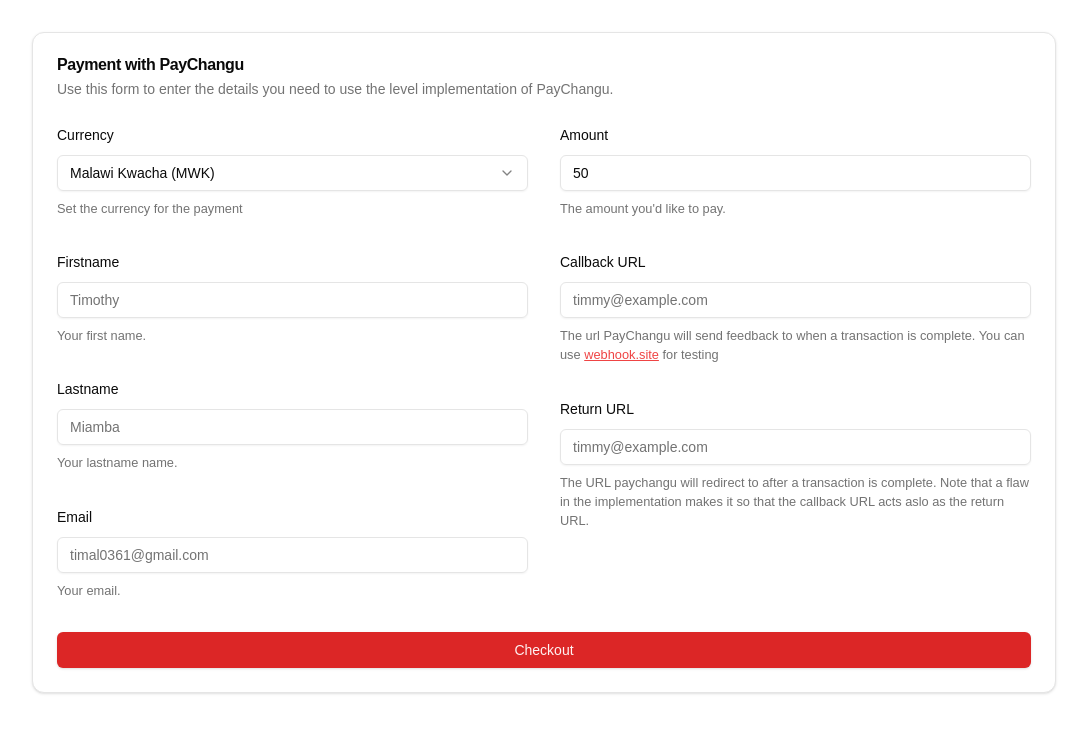
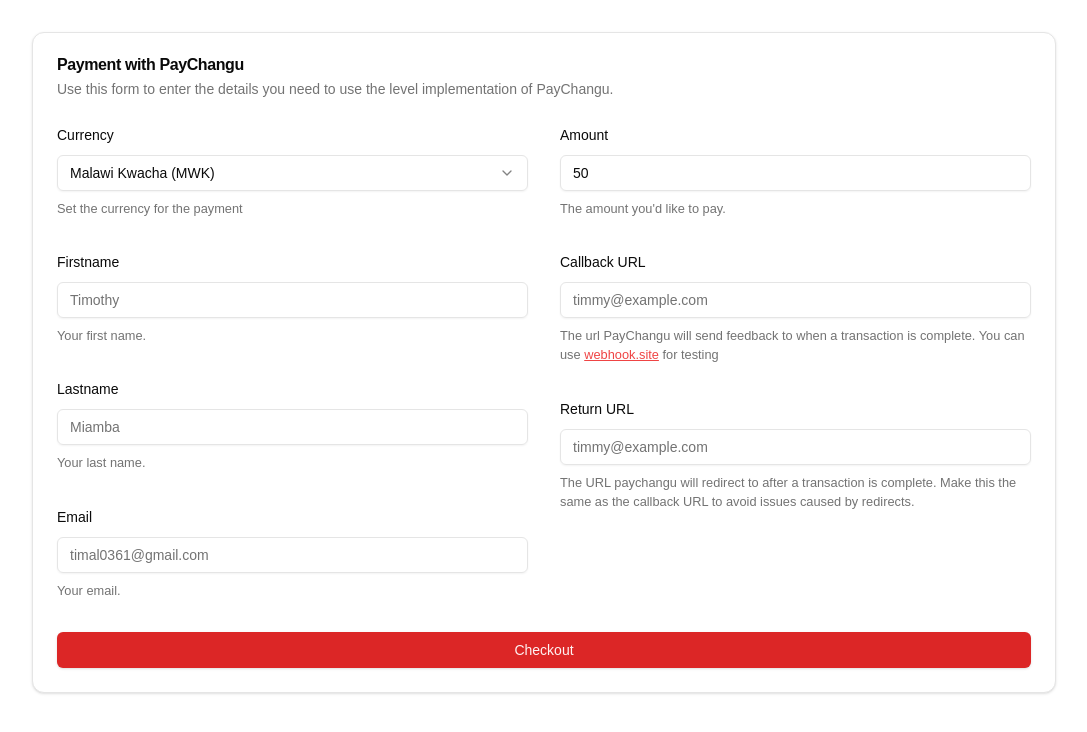
Before and after one commit to tiemouie01/paychangu-nextjs-template, a Next.js app: page / in a window 1280 px wide. Shown: the top 732 px of the page, without its empty margins (96-1183 px from the left). Built offline with nearby package versions, Linux system fonts and the light colour scheme.

Commit message:
chore: Update returnUrl warning

```diff
--- a/src/components/payment-form.tsx
+++ b/src/components/payment-form.tsx
@@ -108,7 +108,7 @@
                 <FormControl>
                   <Input placeholder="Miamba" {...field} />
                 </FormControl>
-                <FormDescription>Your lastname name.</FormDescription>
+                <FormDescription>Your last name.</FormDescription>
                 <FormMessage />
               </FormItem>
             )}
@@ -186,8 +186,8 @@
                 </FormControl>
                 <FormDescription>
                   The URL paychangu will redirect to after a transaction is
-                  complete. Note that a flaw in the implementation makes it so
-                  that the callback URL acts aslo as the return URL.
+                  complete. Make this the same as the callback URL to avoid
+                  issues caused by redirects.
                 </FormDescription>
                 <FormMessage />
               </FormItem>
```
